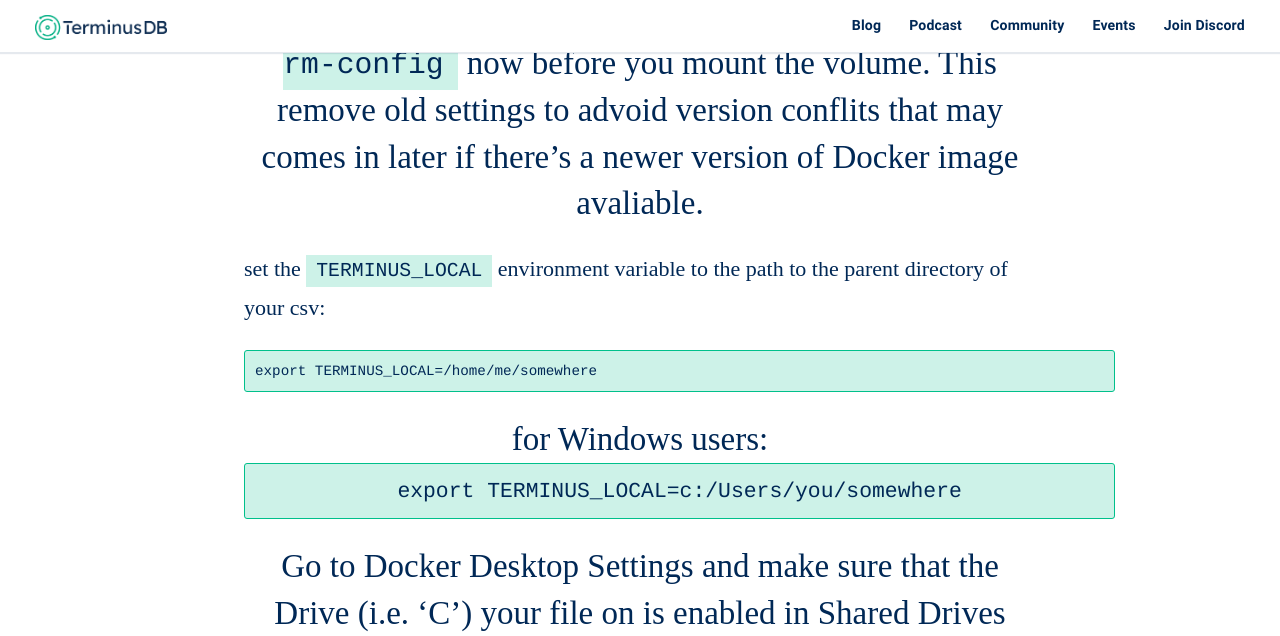
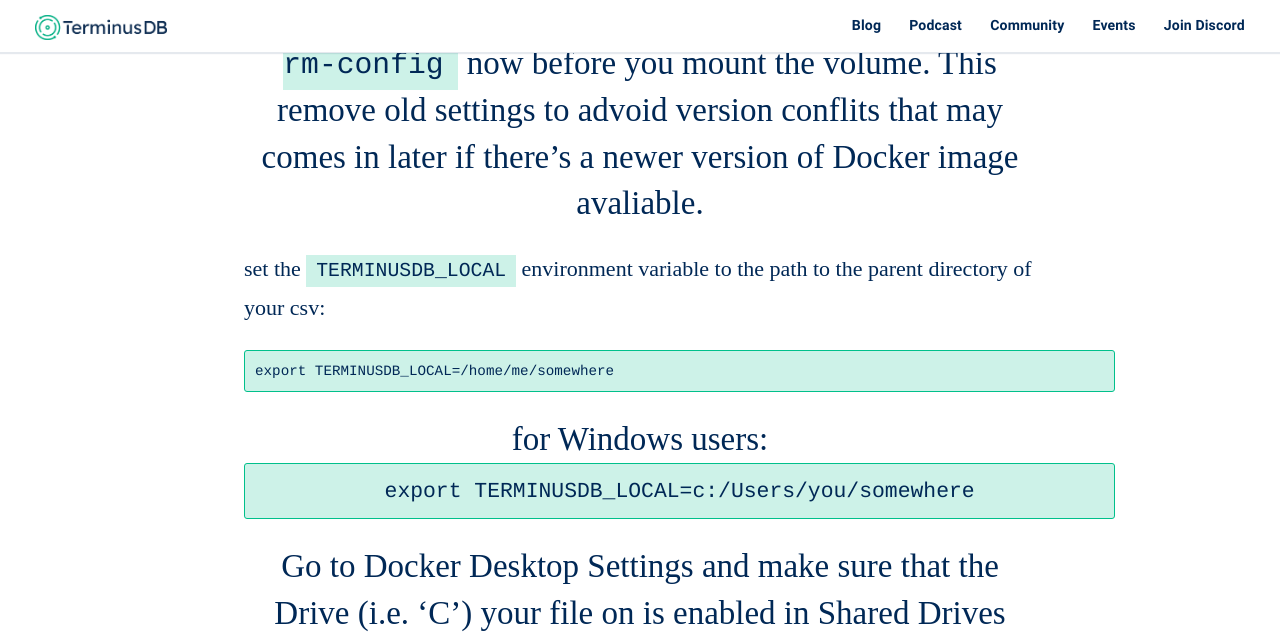
Before and after one commit to terminusdb/terminusdb-blog, a Jekyll site: the page built from _posts/2020-01-21-loading-your-local-files-in-terminusdb.md, in a window 1280 px wide and 900 px high, scrolled down 1577 px, cut to the strip 0-636 px from the top of the window. Built offline with Jekyll 4.4.1, drawn with Linux system fonts in a browser that asks for light colours; some web fonts are replaced; comment, search, counter and statistics services are not loaded; some of the changed text lies outside the part shown.

Commit message:
Change env variable to correct name

````diff
--- a/_posts/2020-01-21-loading-your-local-files-in-terminusdb.md
+++ b/_posts/2020-01-21-loading-your-local-files-in-terminusdb.md
@@ -25,15 +25,15 @@ If your container is running stop it with:
 
 > Extra tip: you may want to run `./terminus-container rm-config` now before you mount the volume. This remove old settings to advoid version conflits that may comes in later if there’s a newer version of Docker image avaliable.
 
-set the `TERMINUS_LOCAL` environment variable to the path to the parent directory of your csv:
+set the `TERMINUSDB_LOCAL` environment variable to the path to the parent directory of your csv:
 
 ```
-export TERMINUS_LOCAL=/home/me/somewhere
+export TERMINUSDB_LOCAL=/home/me/somewhere
 ```
 
 >for Windows users:
 ```
-export TERMINUS_LOCAL=c:/Users/you/somewhere
+export TERMINUSDB_LOCAL=c:/Users/you/somewhere
 ```
 >Go to Docker Desktop Settings and make sure that the Drive (i.e. ‘C’) your file on is enabled in Shared Drives
 
@@ -44,7 +44,7 @@ then start your container again:
 ```
 ./terminus-container run
 ```
-now, `TERMINUS_LOCAL` will be mounted as `/app/local_files`
+now, `TERMINUSDB_LOCAL` will be mounted as `/app/local_files`
 so, in your WOQL query, you can use:
 `.file(/app/local_files/myfilename.csv)` instead of `.remote()`
 
````
